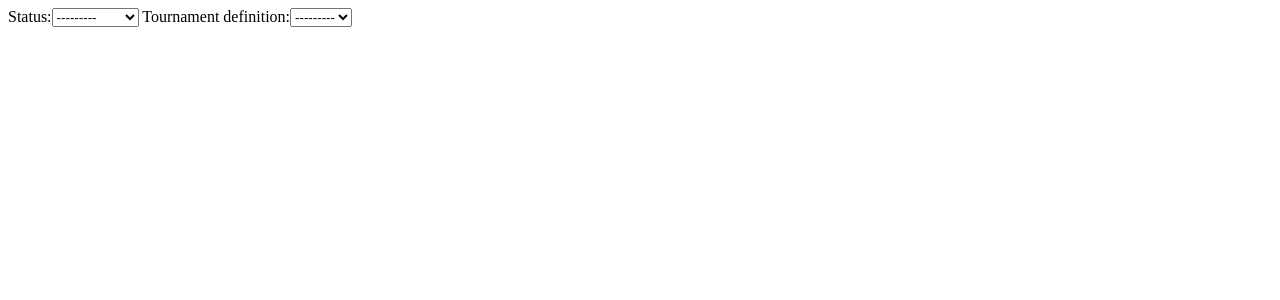
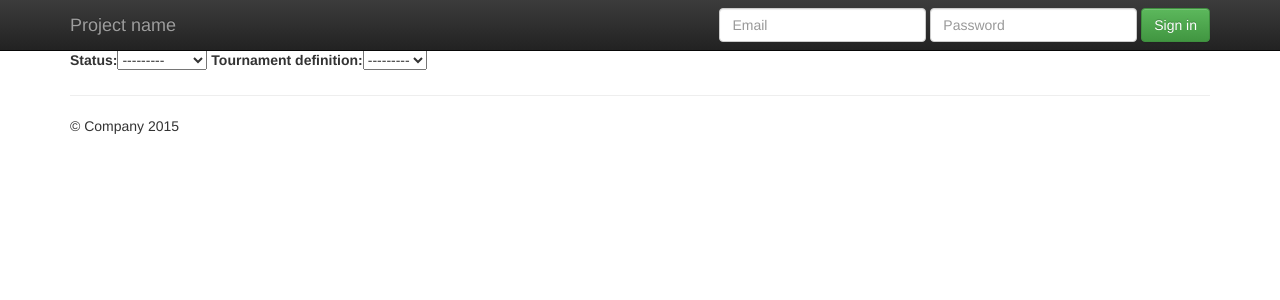
Before and after one commit to meatballs/DjAxelrod, a Django app: page /core/tournament/create/ in a window 1280 px wide. Shown: the top 300 px of the page. Run offline with Django 3.2, Linux system fonts and the light colour scheme; data that the repository does not hold is empty; some libraries are stand-ins or nearby versions.

Commit message:
And ACTUALLY update the base template...

```diff
--- a/core/templates/base.html
+++ b/core/templates/base.html
@@ -1 +1,63 @@
-<html><head></head><body>{% block content %}Replace this.{% endblock %}</body>
+{% load static %}
+<!doctype html>
+<html class="no-js" lang="">
+    <head>
+        <meta charset="utf-8">
+        <meta http-equiv="X-UA-Compatible" content="IE=edge,chrome=1">
+        <title></title>
+        <meta name="description" content="">
+        <meta name="viewport" content="width=device-width, initial-scale=1">
+
+        <link rel="stylesheet" href="{% static "css/bootstrap.min.css" %}">
+        <style>
+            body {
+                padding-top: 50px;
+                padding-bottom: 20px;
+            }
+        </style>
+        <link rel="stylesheet" href="{% static "css/bootstrap-theme.min.css" %}">
+        <link rel="stylesheet" href="{% static "css/main.css" %}">
+
+        <script src="{% static "js/vendor/modernizr-2.8.3-respond-1.4.2.min.js" %}"></script>
+    </head>
+    <body>
+    <nav class="navbar navbar-inverse navbar-fixed-top" role="navigation">
+      <div class="container">
+        <div class="navbar-header">
+          <button type="button" class="navbar-toggle collapsed" data-toggle="collapse" data-target="#navbar" aria-expanded="false" aria-controls="navbar">
+            <span class="sr-only">Toggle navigation</span>
+            <span class="icon-bar"></span>
+            <span class="icon-bar"></span>
+            <span class="icon-bar"></span>
+          </button>
+          <a class="navbar-brand" href="#">Project name</a>
+        </div>
+        <div id="navbar" class="navbar-collapse collapse">
+          <form class="navbar-form navbar-right" role="form">
+            <div class="form-group">
+              <input type="text" placeholder="Email" class="form-control">
+            </div>
+            <div class="form-group">
+              <input type="password" placeholder="Password" class="form-control">
+            </div>
+            <button type="submit" class="btn btn-success">Sign in</button>
+          </form>
+        </div><!--/.navbar-collapse -->
+      </div>
+    </nav>
+
+    <div class="container">
+	{% block content %}{% endblock %}
+      <hr>
+
+      <footer>
+        <p>&copy; Company 2015</p>
+      </footer>
+    </div> <!-- /container -->        <script src="//ajax.googleapis.com/ajax/libs/jquery/1.11.2/jquery.min.js"></script>
+        <script>window.jQuery || document.write('<script src="{% static "js/vendor/jquery-1.11.2.min.js" %}"><\/script>')</script>
+
+        <script src="{% static "js/vendor/bootstrap.min.js" %}"></script>
+
+        <script src="{% static "js/main.js" %}"></script>
+    </body>
+</html>
```
Also changed, not shown: djaxelrod/settings.py (+6 -1 lines).
